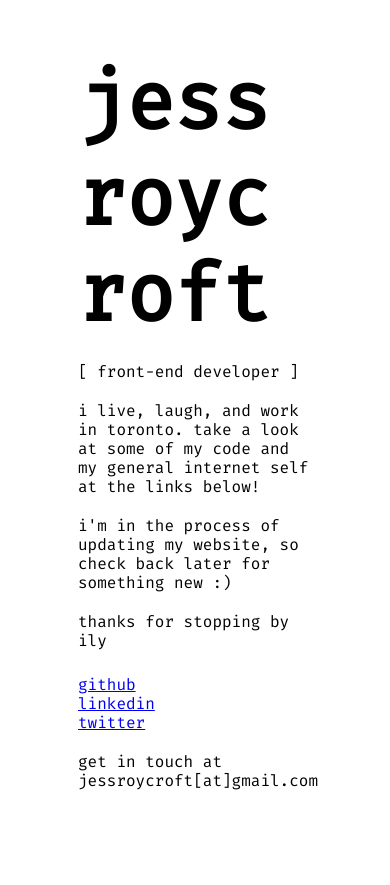
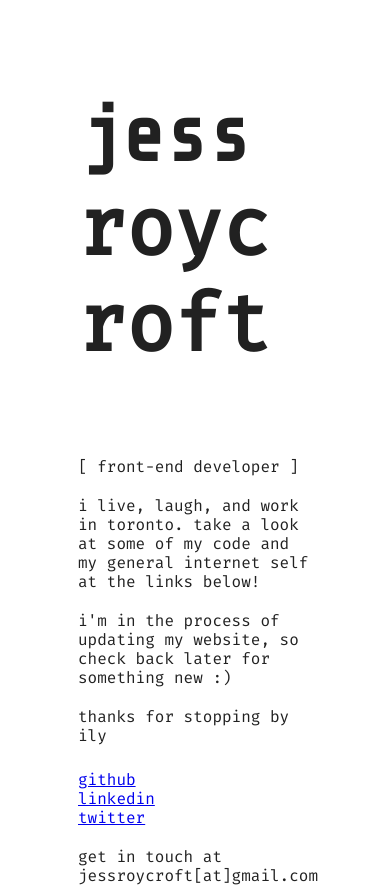
Before and after one commit to jessroycroft/jessroycroft.github.io, a website: page index.html in a window 390 px wide. Before the commit the page ends 844 px from the top, so only its background shows below. Drawn offline with nearby package versions, Linux system fonts and the light colour scheme.

Commit message:
new font for h1, changing display and padding at mobile

```diff
--- a/index.html
+++ b/index.html
@@ -6,6 +6,7 @@
     <meta http-equiv="X-UA-Compatible" content="ie=edge">
     <title>jess roycroft | alive human</title>
     <link href="https://fonts.googleapis.com/css?family=Fira+Mono" rel="stylesheet">
+    <link href="https://fonts.googleapis.com/css?family=Share+Tech+Mono" rel="stylesheet">
     <link rel="stylesheet" href="main.css">
 </head>
 <body>
--- a/main.css
+++ b/main.css
@@ -4,6 +4,9 @@
     font-family: 'Fira Mono', 'Courier New', Courier, monospace;
 }
 
+h1, p {
+    color: #212121;
+}
 .container {
     display: flex;
     height: 100vh;
@@ -18,6 +21,7 @@
 h1 {
     font-size: 80px;
     transform: rotate(-90deg);
+    font-family: 'Share Tech Mono', 'Courier New', Courier, monospace;
 }
 
 h1 span.royc {
@@ -30,6 +34,7 @@ main {
     display: flex;
     flex-direction: column;
     align-self: center;
+    position: relative;
 }
 
 main p {
@@ -45,10 +50,11 @@ main li {
 
 @media only screen and (max-width: 980px) {
     .container {
-        flex-direction: column;
+        display: block;
         width: 60%;
         margin: 0 auto;
-        justify-content: center;
+        height: auto;
+        padding: 25px 0;
     }
 
     .name-container, main {
@@ -71,6 +77,13 @@ main li {
 }
 
 @media only screen and (max-width: 419px) {
+    .name-container {
+        padding-top: 65px;
+    }
+
+    main {
+        top: 65px;
+    }
     h1 {
         letter-spacing: initial;
     }
```
